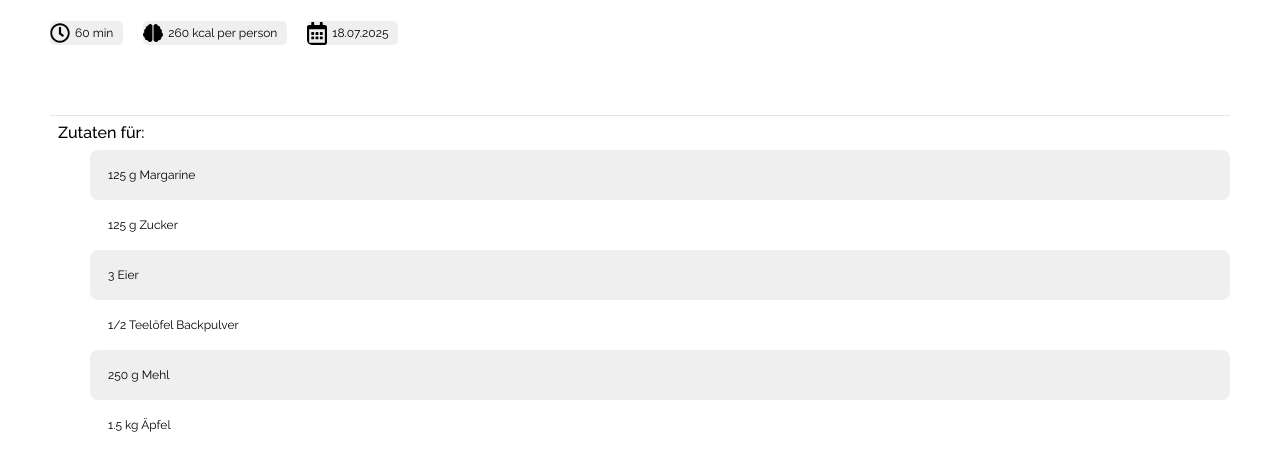
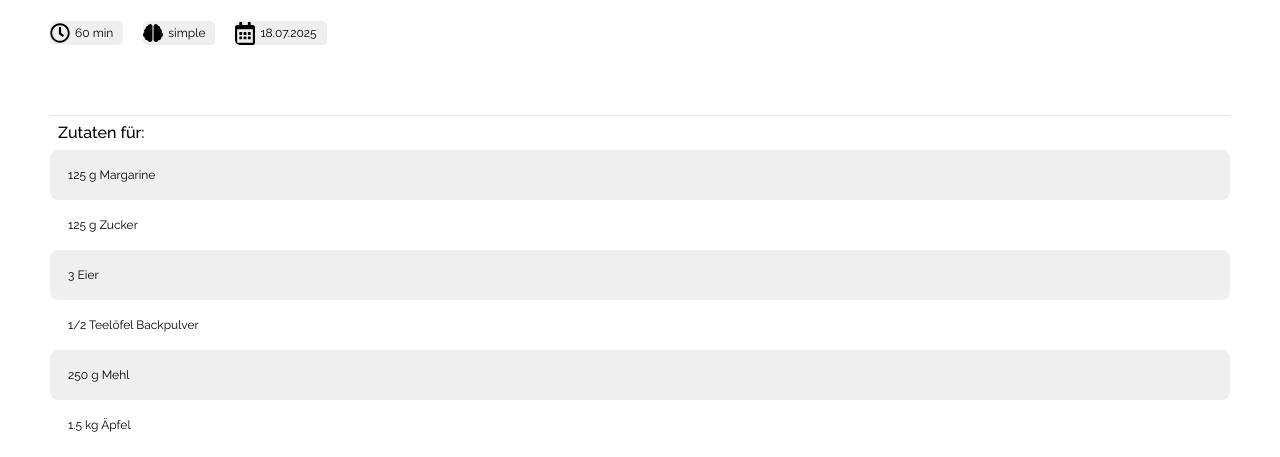
Before and after one commit to AnastasiaTsypkaykina/kochwelt, a plain HTML site: page Anastasia/recipe_anastasia.html in a window 1280 px wide. Shown: the part 495-952 px from the top of the page. Drawn offline with Linux system fonts and the light colour scheme.

Commit message:
added design of recipe

```diff
--- a/Anastasia/recipe_anastasia.html
+++ b/Anastasia/recipe_anastasia.html
@@ -40,7 +40,7 @@
 
             <div class="preparation">
                 <span class="prep-time">60 min</span>
-                <span class="kcal">260 kcal per person</span>
+                <span class="kcal">simple</span>
                 <span class="date">18.07.2025</span>
             </div>
         </section>
--- a/Anastasia/style.css
+++ b/Anastasia/style.css
@@ -190,3 +190,6 @@ list-ingridients {
 
     font-size: 16px;
 }
+#ingridients {
+    padding: 0;
+}
```
